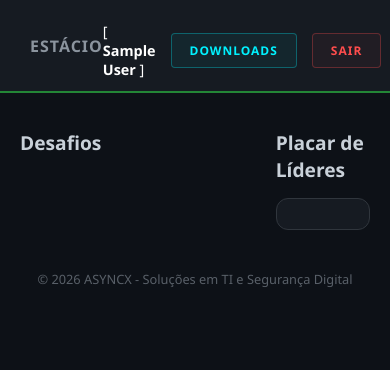
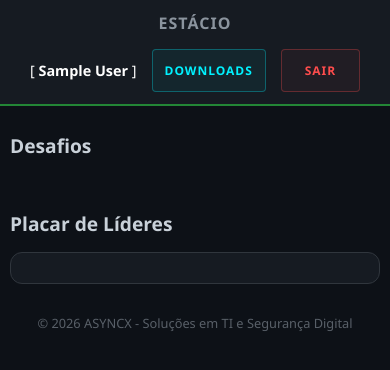
Before and after one commit to Gilson-Ferrer/hcb-portal, a Flask app: page /dashboard in a window 390 px wide. Shown: the top 370 px of the page. Run offline with Flask 3, Linux system fonts and the light colour scheme; the visitor is signed in with stand-in values (Sample User, id 1); data that the repository does not hold is empty; some libraries are stand-ins or nearby versions.

Commit message:
Responsive

```diff
--- a/templates/dashboard.html
+++ b/templates/dashboard.html
@@ -2,6 +2,7 @@
 <html lang="pt-br">
 <head>
     <meta charset="UTF-8">
+    <meta name="viewport" content="width=device-width, initial-scale=1.0">
     <title>ASYNCX - Hackathon Challenge Box</title>
     <link rel="icon" type="image/png" href="{{ url_for('static', filename='img/favicon.png') }}">
     <style>
@@ -29,6 +30,7 @@
             justify-content: space-between;
             align-items: center;
             border-bottom: 2px solid var(--accent);
+            flex-wrap: wrap;
         }
 
         .nav-left { font-weight: bold; color: #8b949e; letter-spacing: 1px; }
@@ -80,7 +82,12 @@
             transform: translateY(-2px);
         }
 
-        .main { display: grid; grid-template-columns: 2.5fr 1fr; gap: 20px; padding: 20px; }
+        .main {
+            display: grid;
+            grid-template-columns: 2.5fr 1fr;
+            gap: 20px;
+            padding: 20px;
+        }
 
         .challenge-row {
             background: var(--bg-card);
@@ -91,6 +98,8 @@
             display: flex;
             align-items: center;
             justify-content: space-between;
+            flex-wrap: wrap;
+            gap: 15px;
             transition: transform 0.2s;
         }
 
@@ -107,6 +116,7 @@
             padding: 5px 10px;
             color: white;
             font-size: 0.8rem;
+            flex: 1;
             width: 150px;
         }
 
@@ -151,16 +161,19 @@
 
         .footer { text-align: center; padding: 20px; font-size: 0.8em; color: #8b949e; opacity: 0.6; }
 
-        @media (max-width: 768px) {
-            .nav-right {
-                width: 100%;
-                justify-content: center;
-                margin-top: 10px;
-            }
-            .btn-nav {
-                flex: 1;
-                text-align: center;
-            }
+        @media (max-width: 850px) {
+            .main { grid-template-columns: 1fr; padding: 10px; }
+
+            .nav { justify-content: center; flex-direction: column; gap: 15px; text-align: center; }
+            .nav-right { width: 100%; justify-content: center; }
+
+            .challenge-row { flex-direction: column; align-items: stretch; text-align: center; }
+            .challenge-info { justify-content: center; margin-bottom: 5px; }
+            .challenge-form { justify-content: center; flex-direction: column; width: 100%; }
+            input.compact { max-width: 100%; width: 100%; }
+
+            .btn-submit { width: 100%; }
+            .btn-nav { flex: 1; padding: 12px; }
         }
 
 
--- a/templates/downloads.html
+++ b/templates/downloads.html
@@ -2,6 +2,7 @@
 <html lang="pt-br">
 <head>
     <meta charset="UTF-8">
+    <meta name="viewport" content="width=device-width, initial-scale=1.0">
     <title>ASYNCX | Repositório de Máquinas</title>
     <link rel="icon" type="image/png" href="{{ url_for('static', filename='img/favicon.png') }}">
 <style>
--- a/templates/leaderboard_public.html
+++ b/templates/leaderboard_public.html
@@ -2,6 +2,7 @@
 <html lang="pt-br">
 <head>
     <meta charset="UTF-8">
+    <meta name="viewport" content="width=device-width, initial-scale=1.0">
     <title>LIVE RANKING | ASYNCX HCB</title>
     <link rel="icon" type="image/png" href="{{ url_for('static', filename='img/favicon.png') }}">
     <style>
```
